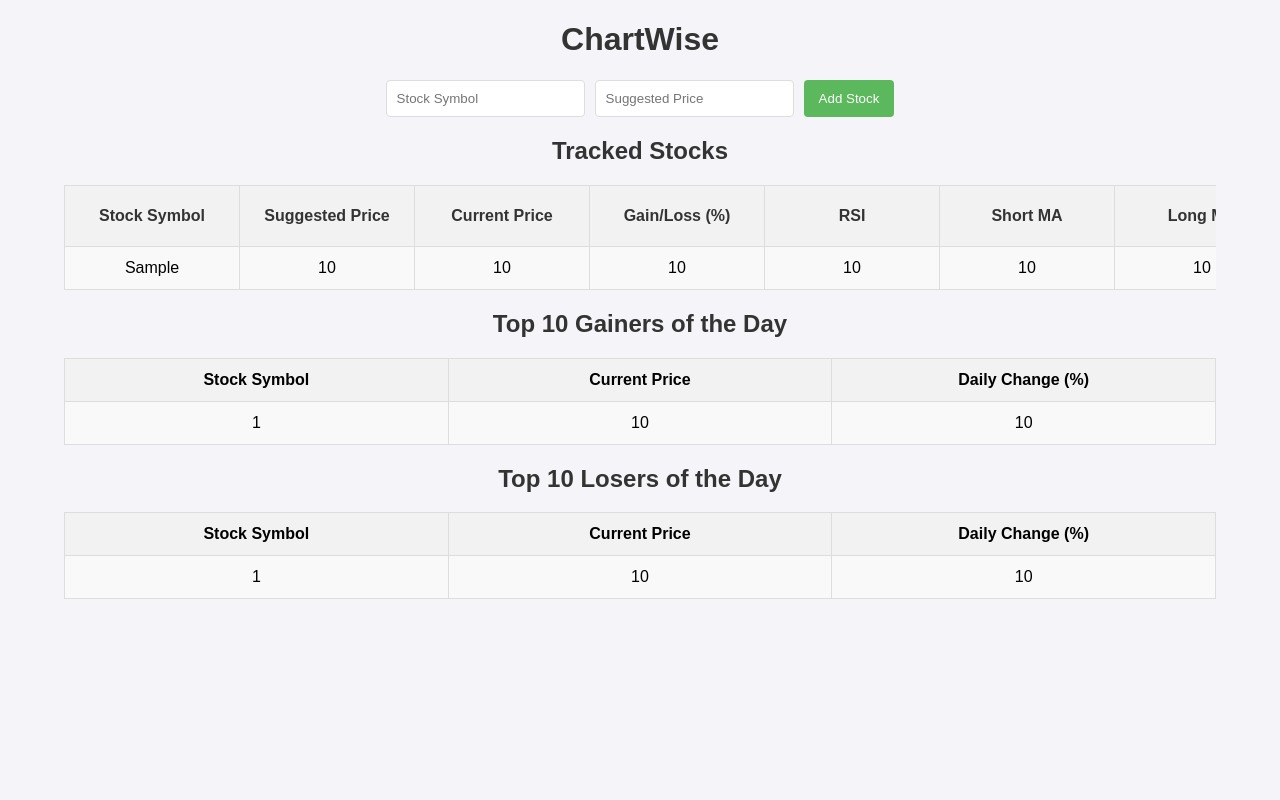
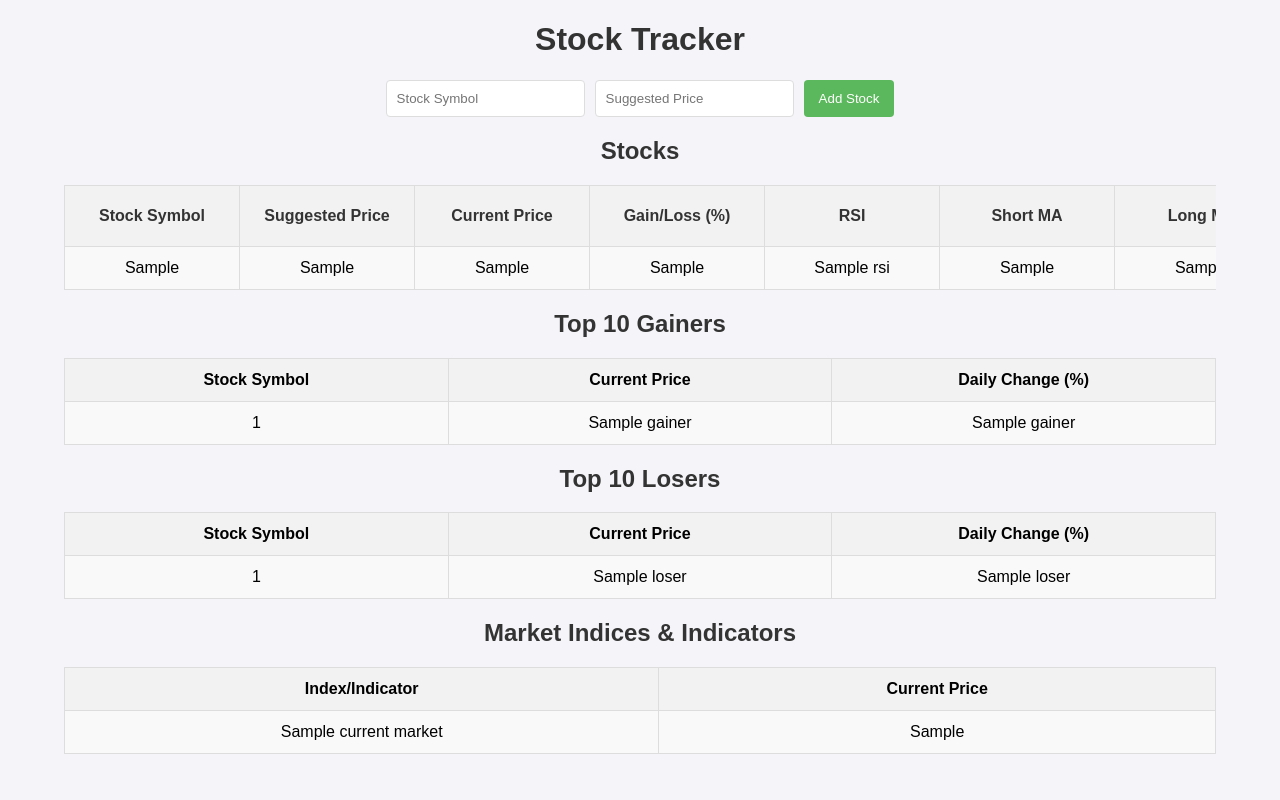
Before and after one commit to sidhu2690/ChartWise, a Flask app: template templates/index.html in a window 1280 px wide. Run offline with Flask 3, Linux system fonts and the light colour scheme; the template is opened without the code that fills it: most values are stand-ins (such as "Sample title", 1, 10 or a date in 2020).

Commit message:
Update index.html

```diff
--- a/templates/index.html
+++ b/templates/index.html
@@ -70,54 +70,54 @@
 </head>
 <body>
     <div class="container">
-        <h1>ChartWise</h1>
-        <form method="POST">
+        <h1>Stock Tracker</h1>
+        <form method="post" action="{{ url_for('index') }}">
             <input type="text" name="symbol" placeholder="Stock Symbol" required>
-            <input type="number" name="suggested_price" placeholder="Suggested Price" step="0.01" required>
+            <input type="number" name="suggested_price" step="0.01" placeholder="Suggested Price" required>
             <button type="submit">Add Stock</button>
         </form>
 
-        <h2>Tracked Stocks</h2>
+        <h2>Stocks</h2>
         <div class="table-container">
             <table>
                 <tr>
-                    <th><a href="?sort=Stock Symbol&order={{ 'asc' if sort_column != 'Stock Symbol' or sort_order == 'desc' else 'desc' }}" class="sort">Stock Symbol</a></th>
-                    <th><a href="?sort=Suggested Price&order={{ 'asc' if sort_column != 'Suggested Price' or sort_order == 'desc' else 'desc' }}" class="sort">Suggested Price</a></th>
-                    <th><a href="?sort=Current Price&order={{ 'asc' if sort_column != 'Current Price' or sort_order == 'desc' else 'desc' }}" class="sort">Current Price</a></th>
-                    <th><a href="?sort=Gain/Loss (%)&order={{ 'asc' if sort_column != 'Gain/Loss (%)' or sort_order == 'desc' else 'desc' }}" class="sort">Gain/Loss (%)</a></th>
-                    <th><a href="?sort=RSI&order={{ 'asc' if sort_column != 'RSI' or sort_order == 'desc' else 'desc' }}" class="sort">RSI</a></th>
-                    <th><a href="?sort=Short MA&order={{ 'asc' if sort_column != 'Short MA' or sort_order == 'desc' else 'desc' }}" class="sort">Short MA</a></th>
-                    <th><a href="?sort=Long MA&order={{ 'asc' if sort_column != 'Long MA' or sort_order == 'desc' else 'desc' }}" class="sort">Long MA</a></th>
-                    <th><a href="?sort=MACD&order={{ 'asc' if sort_column != 'MACD' or sort_order == 'desc' else 'desc' }}" class="sort">MACD</a></th>
-                    <th><a href="?sort=Signal Line&order={{ 'asc' if sort_column != 'Signal Line' or sort_order == 'desc' else 'desc' }}" class="sort">Signal Line</a></th>
-                    <th><a href="?sort=Upper Bollinger Band&order={{ 'asc' if sort_column != 'Upper Bollinger Band' or sort_order == 'desc' else 'desc' }}" class="sort">Upper Bollinger Band</a></th>
-                    <th><a href="?sort=Lower Bollinger Band&order={{ 'asc' if sort_column != 'Lower Bollinger Band' or sort_order == 'desc' else 'desc' }}" class="sort">Lower Bollinger Band</a></th>
-                    <th><a href="?sort=Volume&order={{ 'asc' if sort_column != 'Volume' or sort_order == 'desc' else 'desc' }}" class="sort">Daily Volume</a></th>
-                    <th><a href="?sort=Average Volume&order={{ 'asc' if sort_column != 'Average Volume' or sort_order == 'desc' else 'desc' }}" class="sort">Average Volume</a></th>
-                    <th><a href="?sort=Market Cap&order={{ 'asc' if sort_column != 'Market Cap' or sort_order == 'desc' else 'desc' }}" class="sort">Market Cap</a></th>
+                    <th><a class="sort" href="?sort=Stock Symbol&order={{ 'desc' if sort_column == 'Stock Symbol' and sort_order == 'asc' else 'asc' }}">Stock Symbol</a></th>
+                    <th><a class="sort" href="?sort=Suggested Price&order={{ 'desc' if sort_column == 'Suggested Price' and sort_order == 'asc' else 'asc' }}">Suggested Price</a></th>
+                    <th><a class="sort" href="?sort=Current Price&order={{ 'desc' if sort_column == 'Current Price' and sort_order == 'asc' else 'asc' }}">Current Price</a></th>
+                    <th><a class="sort" href="?sort=Gain/Loss (%)&order={{ 'desc' if sort_column == 'Gain/Loss (%)' and sort_order == 'asc' else 'asc' }}">Gain/Loss (%)</a></th>
+                    <th><a class="sort" href="?sort=RSI&order={{ 'desc' if sort_column == 'RSI' and sort_order == 'asc' else 'asc' }}">RSI</a></th>
+                    <th><a class="sort" href="?sort=Short MA&order={{ 'desc' if sort_column == 'Short MA' and sort_order == 'asc' else 'asc' }}">Short MA</a></th>
+                    <th><a class="sort" href="?sort=Long MA&order={{ 'desc' if sort_column == 'Long MA' and sort_order == 'asc' else 'asc' }}">Long MA</a></th>
+                    <th><a class="sort" href="?sort=MACD&order={{ 'desc' if sort_column == 'MACD' and sort_order == 'asc' else 'asc' }}">MACD</a></th>
+                    <th><a class="sort" href="?sort=Signal Line&order={{ 'desc' if sort_column == 'Signal Line' and sort_order == 'asc' else 'asc' }}">Signal Line</a></th>
+                    <th><a class="sort" href="?sort=Upper Bollinger Band&order={{ 'desc' if sort_column == 'Upper Bollinger Band' and sort_order == 'asc' else 'asc' }}">Upper Bollinger Band</a></th>
+                    <th><a class="sort" href="?sort=Lower Bollinger Band&order={{ 'desc' if sort_column == 'Lower Bollinger Band' and sort_order == 'asc' else 'asc' }}">Lower Bollinger Band</a></th>
+                    <th><a class="sort" href="?sort=Volume&order={{ 'desc' if sort_column == 'Volume' and sort_order == 'asc' else 'asc' }}">Volume</a></th>
+                    <th><a class="sort" href="?sort=Average Volume&order={{ 'desc' if sort_column == 'Average Volume' and sort_order == 'asc' else 'asc' }}">Average Volume</a></th>
+                    <th><a class="sort" href="?sort=Market Cap&order={{ 'desc' if sort_column == 'Market Cap' and sort_order == 'asc' else 'asc' }}">Market Cap</a></th>
                 </tr>
                 {% for stock in stock_data %}
                 <tr>
                     <td>{{ stock['Stock Symbol'] }}</td>
-                    <td>{{ stock['Suggested Price'] | round(2) }}</td>
-                    <td>{{ stock['Current Price'] | round(2) }}</td>
-                    <td>{{ stock['Gain/Loss (%)'] | round(2) }}</td>
-                    <td>{{ stock['RSI'] | round(2) }}</td>
-                    <td>{{ stock['Short MA'] | round(2) }}</td>
-                    <td>{{ stock['Long MA'] | round(2) }}</td>
-                    <td>{{ stock['MACD'] | round(2) }}</td>
-                    <td>{{ stock['Signal Line'] | round(2) }}</td>
-                    <td>{{ stock['Upper Bollinger Band'] | round(2) }}</td>
-                    <td>{{ stock['Lower Bollinger Band'] | round(2) }}</td>
-                    <td>{{ stock['Volume'] | round(2) }}</td>
-                    <td>{{ stock['Average Volume'] | round(2) }}</td>
-                    <td>{{ stock['Market Cap'] | round(2) }}</td>
+                    <td>{{ stock['Suggested Price'] }}</td>
+                    <td>{{ stock['Current Price'] }}</td>
+                    <td>{{ stock['Gain/Loss (%)'] }}</td>
+                    <td>{{ stock['RSI'] }}</td>
+                    <td>{{ stock['Short MA'] }}</td>
+                    <td>{{ stock['Long MA'] }}</td>
+                    <td>{{ stock['MACD'] }}</td>
+                    <td>{{ stock['Signal Line'] }}</td>
+                    <td>{{ stock['Upper Bollinger Band'] }}</td>
+                    <td>{{ stock['Lower Bollinger Band'] }}</td>
+                    <td>{{ stock['Volume'] }}</td>
+                    <td>{{ stock['Average Volume'] }}</td>
+                    <td>{{ stock['Market Cap'] }}</td>
                 </tr>
                 {% endfor %}
             </table>
         </div>
 
-        <h2>Top 10 Gainers of the Day</h2>
+        <h2>Top 10 Gainers</h2>
         <div class="table-container">
             <table>
                 <tr>
@@ -128,14 +128,14 @@
                 {% for gainer in top_gainers %}
                 <tr>
                     <td>{{ gainer[0] }}</td>
-                    <td>{{ gainer[1] | round(2) }}</td>
-                    <td>{{ gainer[2] | round(2) }}</td>
+                    <td>{{ gainer[1] }}</td>
+                    <td>{{ gainer[2] }}</td>
                 </tr>
                 {% endfor %}
             </table>
         </div>
 
-        <h2>Top 10 Losers of the Day</h2>
+        <h2>Top 10 Losers</h2>
         <div class="table-container">
             <table>
                 <tr>
@@ -146,8 +146,24 @@
                 {% for loser in top_losers %}
                 <tr>
                     <td>{{ loser[0] }}</td>
-                    <td>{{ loser[1] | round(2) }}</td>
-                    <td>{{ loser[2] | round(2) }}</td>
+                    <td>{{ loser[1] }}</td>
+                    <td>{{ loser[2] }}</td>
+                </tr>
+                {% endfor %}
+            </table>
+        </div>
+
+        <h2>Market Indices & Indicators</h2>
+        <div class="table-container">
+            <table>
+                <tr>
+                    <th>Index/Indicator</th>
+                    <th>Current Price</th>
+                </tr>
+                {% for name, info in current_market_data.items() %}
+                <tr>
+                    <td>{{ name }}</td>
+                    <td>{{ info['Current Price'] }}</td>
                 </tr>
                 {% endfor %}
             </table>
```
